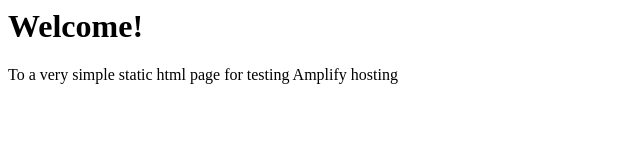
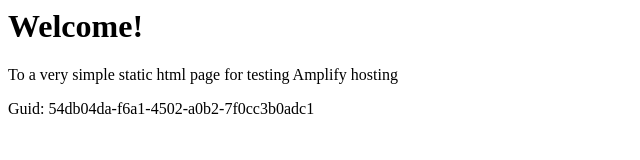
Before and after one commit to aws-aemilia-sin/Github-PR-Commit-Integration-Test-DoNotTouch-Gith-P5X5MO5I-v1-preprod-ap-southeast-1, a website: page src/index.html in a window 1280 px wide. Shown: the whole page, without its empty margins (0-640 px from the left). Drawn offline with Linux system fonts and the light colour scheme.

Commit message:
commit from integ tests

```diff
--- a/src/index.html
+++ b/src/index.html
@@ -1,3 +1,5 @@
+
+
 <html lang="en">
 
 <head>
@@ -10,6 +12,6 @@
 <body>
     <h1>Welcome!</h1>
     <p>To a very simple static html page for testing Amplify hosting</p>
-</body>
+    <p>Guid: 54db04da-f6a1-4502-a0b2-7f0cc3b0adc1</p></body>
 
 </html>
```
